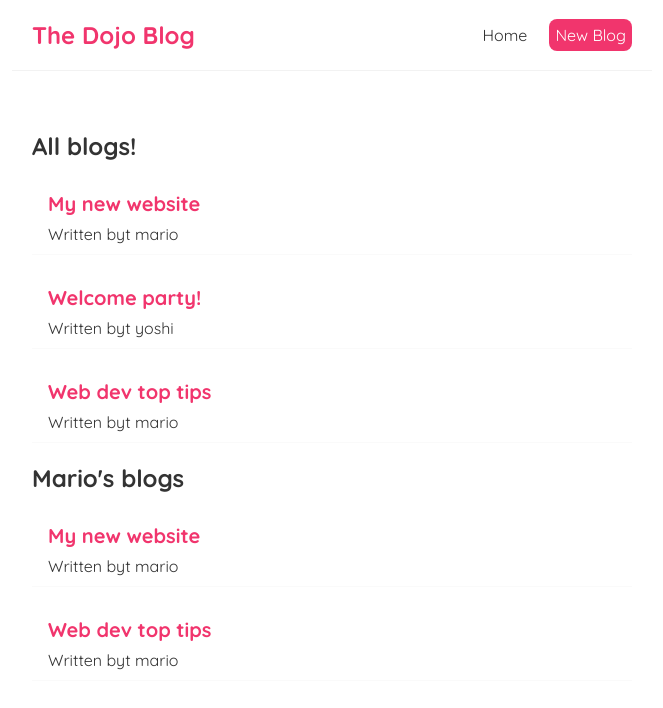
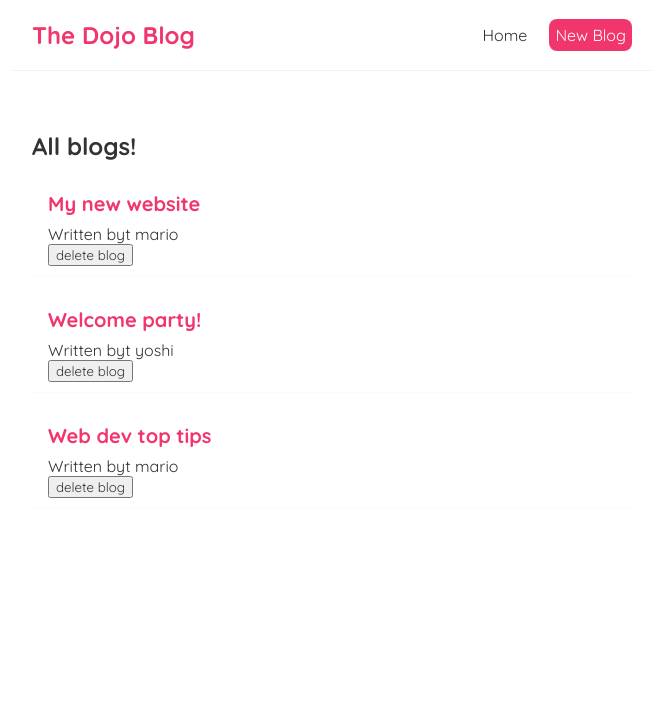
Before and after one commit to muhammadsalam/react-work, a React (Create React App) app: page / in a window 1280 px wide. Shown: the top 708 px of the page, without its empty margins (308-971 px from the left). Built offline with nearby package versions, Linux system fonts and the light colour scheme.

Commit message:
#13 Functions as Props

```diff
--- a/src/BlogList.js
+++ b/src/BlogList.js
@@ -1,4 +1,4 @@
-export default function BlogList ({blogs, title}) {
+export default function BlogList ({blogs, title, handleDelete}) {
     return (
         <div className="blog-list">
             <h2>{ title }</h2>
@@ -6,6 +6,7 @@
                 <div className="blog-preview" key={blog.id}>
                     <h2>{ blog.title }</h2>
                     <p>Written byt { blog.author }</p>
+                    <button onClick={() => handleDelete(blog.id)}>delete blog</button>
                 </div>
             ))}
         </div>
--- a/src/components/Home.js
+++ b/src/components/Home.js
@@ -8,11 +8,14 @@
         { title: 'Web dev top tips', body: 'lorem ipsum...', author: 'mario', id: 3 }
     ]);
 
+    const handleDelete = (id) => {
+        const newBlogs = blogs.filter(blog => blog.id !== id);
+        setBlogs(newBlogs);
+    }
+
     return (
         <div className="home">
-            <BlogList blogs={blogs} title="All blogs!" />
-            <BlogList blogs={blogs.filter((blog) => blog.author === 'mario')} title="Mario's blogs" />
-            {/* переиспользовал массив так, чтобы показывались только блоги от автора Марио */}
+            <BlogList blogs={blogs} title="All blogs!" handleDelete={handleDelete}/>
         </div>
     );
 }
```
